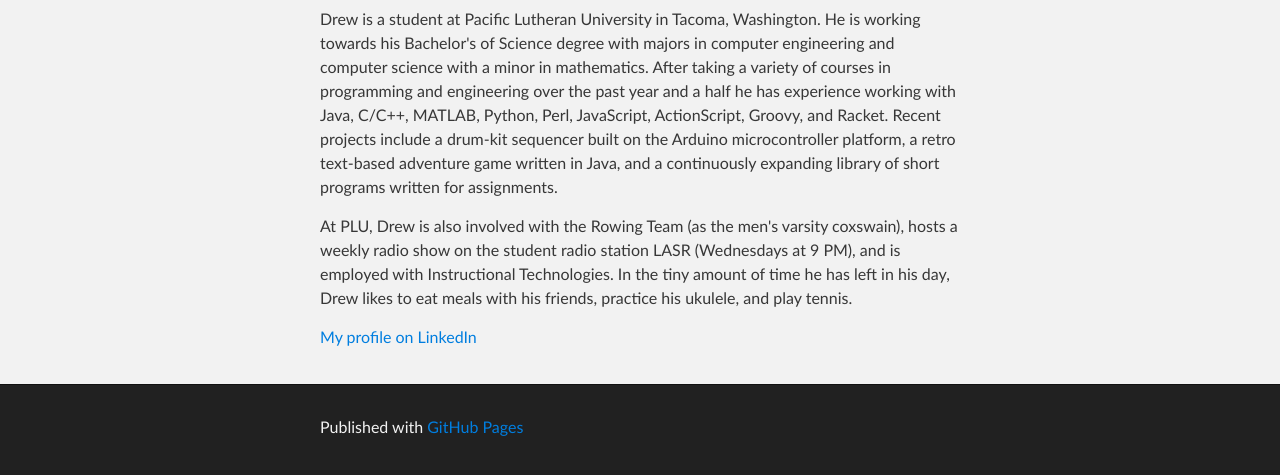
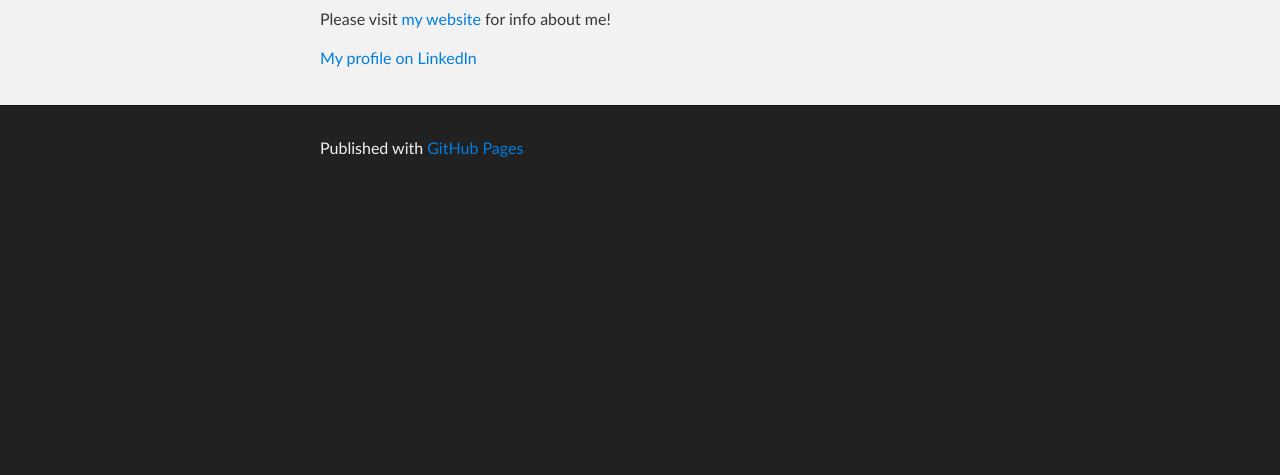
Before and after one commit to Pengor/pengor.github.com, a plain HTML site: page index.html in a window 1280 px wide. Shown: the part 321-796 px from the top of the page. Drawn offline with Linux system fonts and the light colour scheme.

Commit message:
Update index.html

```diff
--- a/index.html
+++ b/index.html
@@ -29,9 +29,7 @@
       <section id="main_content" class="inner">
         <h2>About</h2>
 
-<p>Drew is a student at Pacific Lutheran University in Tacoma, Washington. He is working towards his Bachelor's of Science degree with majors in computer engineering and computer science with a minor in mathematics. After taking a variety of courses in programming and engineering over the past year and a half he has experience working with Java, C/C++, MATLAB, Python, Perl, JavaScript, ActionScript, Groovy, and Racket. Recent projects include a drum-kit sequencer built on the Arduino microcontroller platform, a retro text-based adventure game written in Java, and a continuously expanding library of short programs written for assignments.</p>
-
-<p>At PLU, Drew is also involved with the Rowing Team (as the men's varsity coxswain), hosts a weekly radio show on the student radio station LASR (Wednesdays at 9 PM), and is employed with Instructional Technologies. In the tiny amount of time he has left in his day, Drew likes to eat meals with his friends, practice his ukulele, and play tennis.</p>
+<p>Please visit <a href="http://drewmjohnson.com">my website</a> for info about me!</p>
 
 <p><a href="http://www.linkedin.com/in/drewmjohnson">My profile on LinkedIn</a></p>
       </section>
```
